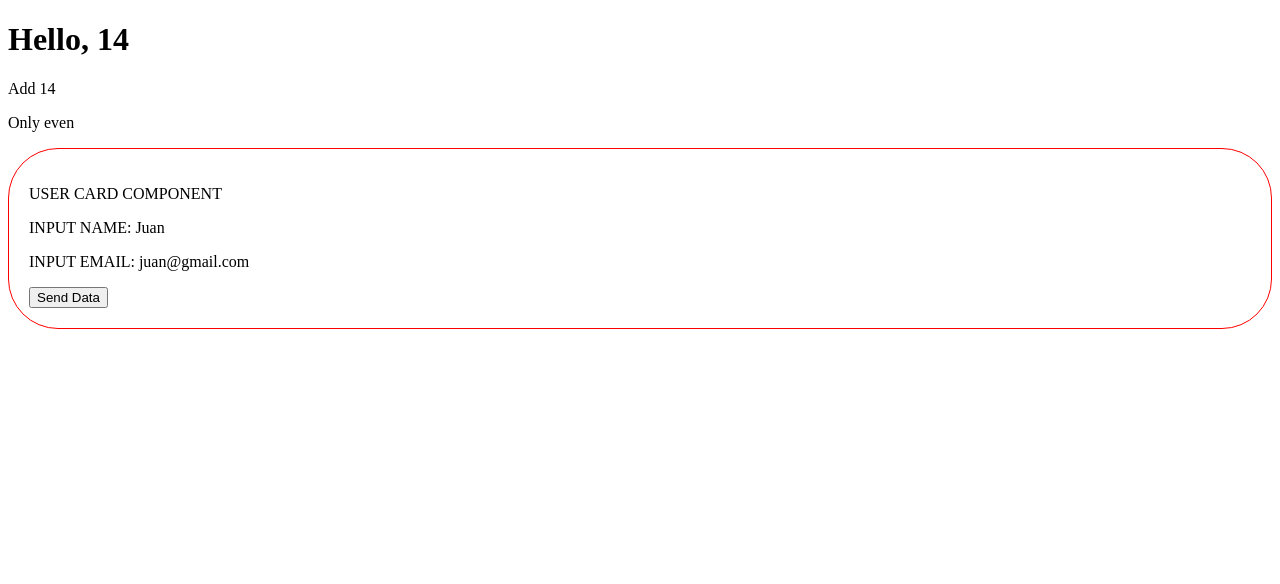
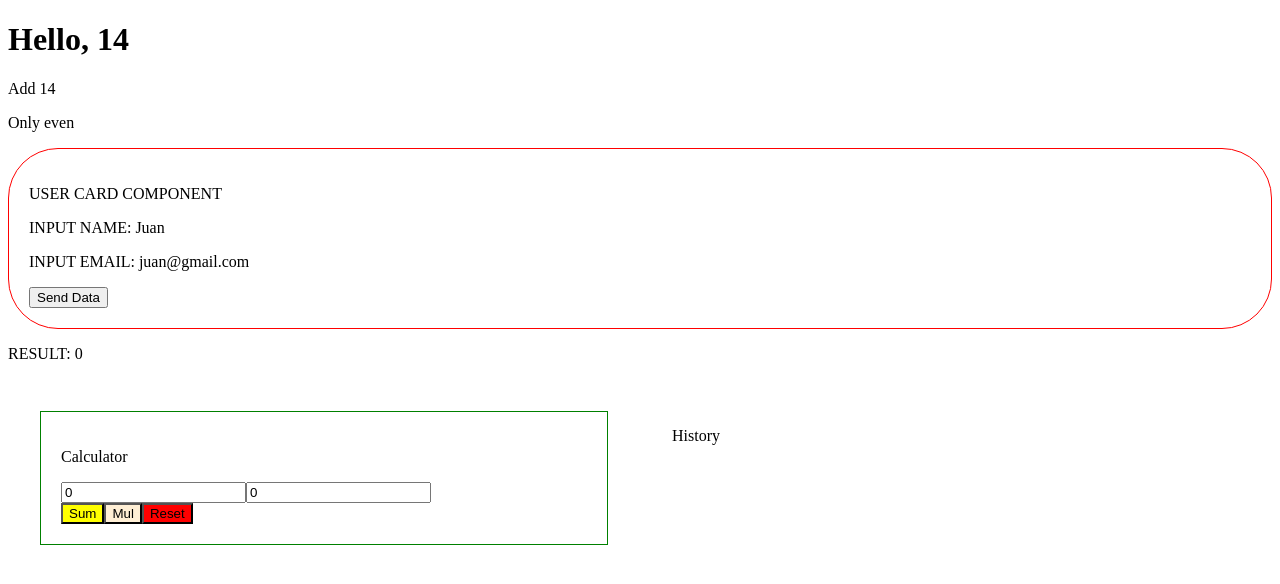
Before and after one commit to LushoCallapa/angular-course-2024, an Angular app: page / in a window 1280 px wide. Shown: the top 584 px of the page. Built offline with nearby package versions, Linux system fonts and the light colour scheme.

Commit message:
[26-09-24] Calculator Component and History Component

```diff
--- a/src/app/app.component.html
+++ b/src/app/app.component.html
@@ -7,3 +7,8 @@
 [email]="'juan@gmail.com'"
 (sendData)="receiveData($event)">
 </user-card>
+<p> RESULT: {{result}}</p>
+<div class="container">
+    <calculator class="calculator" (sum)="onResult($event)" (mul)="onResult($event)" (reset)="onReset($event)"></calculator>
+    <history class="history" [history]="history"></history>
+</div>
--- a/src/app/app.component.scss
+++ b/src/app/app.component.scss
@@ -0,0 +1,17 @@
+.container {
+    display: flex;
+    justify-content: space-between;
+    align-items: flex-start;
+    width: 100%;
+    .calculator {
+        padding: 32px;
+        flex: 1;
+        max-width: 50%;
+    }
+
+    .history {
+        padding: 32px;
+        flex: 1;
+        max-width: 50%;
+    }
+}
--- a/src/app/app.component.ts
+++ b/src/app/app.component.ts
@@ -1,6 +1,8 @@
-import { Component } from '@angular/core';
+import { Component, EventEmitter, Output } from '@angular/core';
 import { RouterOutlet } from '@angular/router';
 import { UserCardComponent } from './user-card/user-card.component';
+import { CalculatorComponent } from './calculator/calculator.component';
+import { HistoryComponent } from './history/history.component';
 
 interface IPerson{
   name:string,
@@ -11,11 +13,14 @@ interface IPerson{
 @Component({
   selector: 'app-root',
   standalone: true,
-  imports: [RouterOutlet, UserCardComponent],
+  imports: [RouterOutlet, UserCardComponent, CalculatorComponent, HistoryComponent],
   templateUrl: './app.component.html',
   styleUrl: './app.component.scss'
 })
 export class AppComponent {
+
+  history: Array<[string, number]> = [];
+  result: number = 0;
   title: number = 12;
   animals: string[] = ['a','b','c','d','e','f','g'];
 
@@ -74,6 +79,20 @@ export class AppComponent {
     console.log("Print Father Component",data);
   }
 
+  public onResult(data: any){
+    this.result = data.result ?? 0;
+    this.newResult(data);
+  }
+
+  public newResult(data: any){
+    const { type, result } = data ?? ["", 0];
+    this.history.push([type, result]);
+  }
+
+
+  public onReset(data: any){
+    this.result = 0;
+  }
   // sumar(): number{
   //   return 1 + 2;
   // }
--- /dev/null
+++ b/src/app/calculator/calculator.component.html
@@ -0,0 +1,10 @@
+<div class="calculator">
+    <p>Calculator</p>
+    <input type="number" [(ngModel)]="box1Value">
+    <input type="number" [(ngModel)]="box2Value">
+    <div class="buttons-container">
+        <button class="sum" (click)="onSum()">Sum</button>
+        <button class="mul" (click)="onMul()">Mul</button>
+        <button class="reset" (click)="onReset()">Reset</button>
+    </div>
+</div>
--- /dev/null
+++ b/src/app/calculator/calculator.component.scss
@@ -0,0 +1,18 @@
+.calculator{
+    border: 1px green solid;
+    padding: 20px;
+
+    .buttons-container{
+        display: flex;
+        flex-direction: row;
+        .sum{
+            background-color: yellow;
+        }
+        .mul{
+            background-color: papayawhip;
+        }
+        .reset{
+            background-color: red;
+        }
+    }
+}
--- /dev/null
+++ b/src/app/calculator/calculator.component.ts
@@ -0,0 +1,40 @@
+import { Component, EventEmitter, Output } from '@angular/core';
+import { FormsModule } from '@angular/forms';
+
+@Component({
+  selector: 'calculator',
+  standalone: true,
+  imports: [FormsModule],
+  templateUrl: './calculator.component.html',
+  styleUrl: './calculator.component.scss'
+})
+export class CalculatorComponent {
+
+  box1Value: number = 0;
+  box2Value: number = 0;
+
+  @Output() sum = new EventEmitter()
+  @Output() mul = new EventEmitter()
+  @Output() reset = new EventEmitter()
+
+  public onSum(){
+    this.sum.emit({
+      type: "SUM",
+      result: this.box1Value + this.box2Value,
+    });
+  }
+
+  public onMul(){
+    this.mul.emit({
+      type: "MUL",
+      result: this.box1Value * this.box2Value,
+    });
+  }
+
+  public onReset(){
+    this.box1Value = 0;
+    this.box2Value = 0;
+    this.reset.emit(null);
+  }
+
+}
--- /dev/null
+++ b/src/app/history/history.component.html
@@ -0,0 +1,5 @@
+<p >History</p>
+
+<div *ngFor="let item of history">
+    <p>{{ item[0] }}: {{ item[1] }}</p>
+</div>
```
Also changed, not shown: src/app/history/history.component.ts (added, +13 -0 lines), src/app/history/history.component.scss (added), 2 other files (tests, documents, lock files or other folders).
